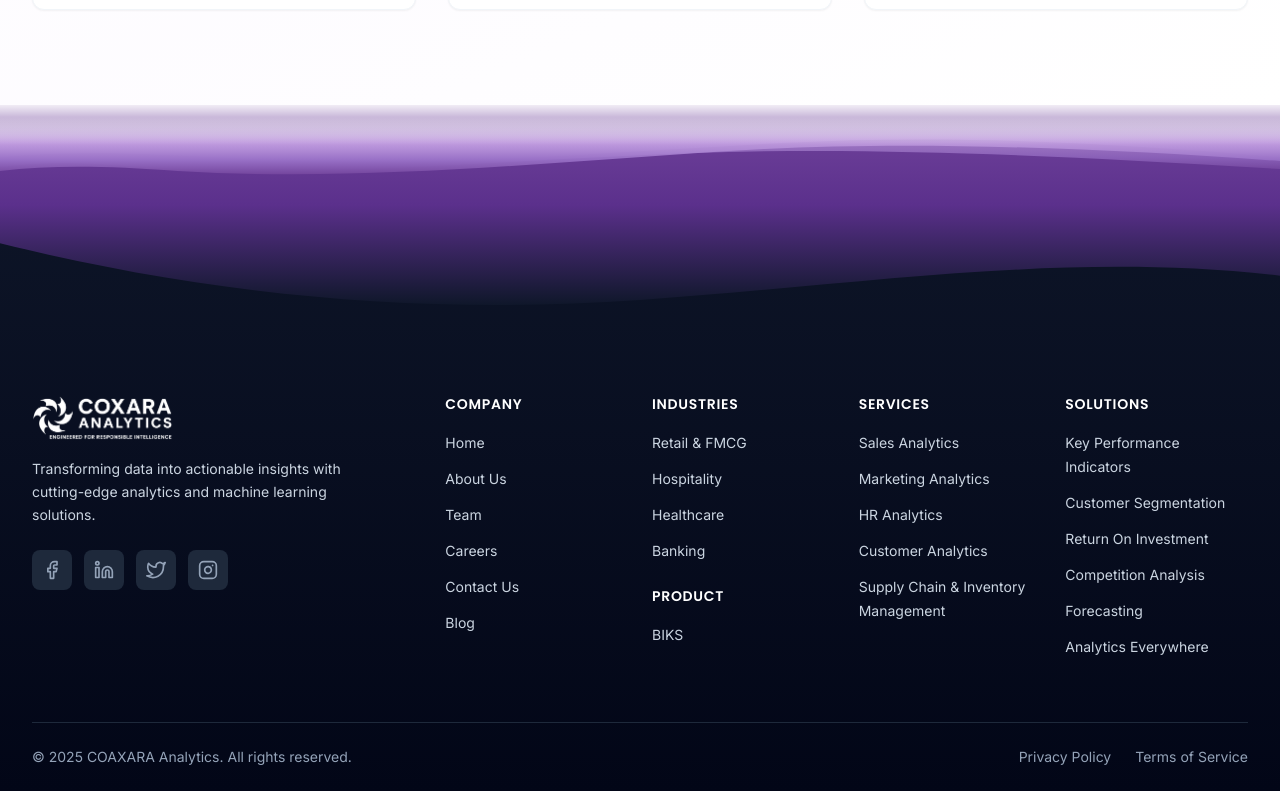
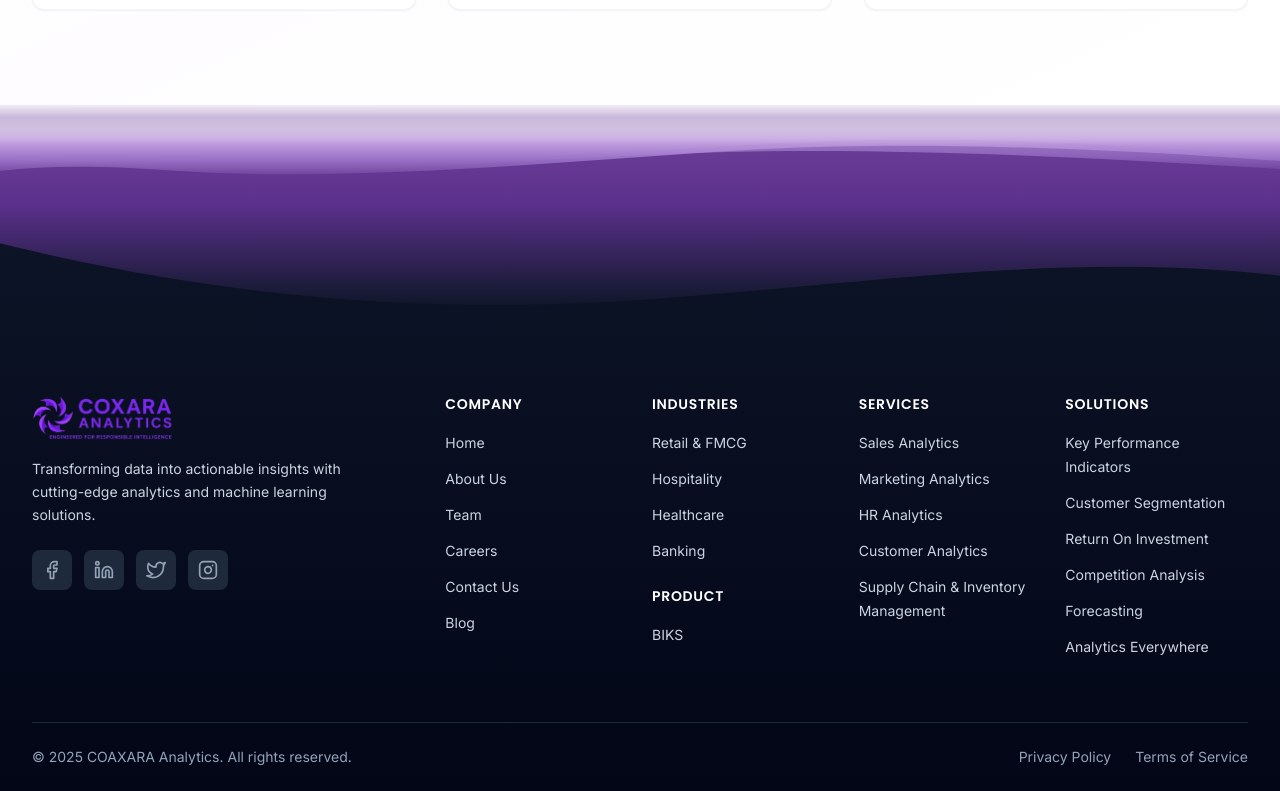
Before and after one commit to Akilesh-programmer/Chandran-Sir-Website, a React (Vite) app in the folder client/: page / in a window 1280 px wide. Shown: the part 4832-5623 px from the top of the page. Built offline with nearby package versions, Linux system fonts and the light colour scheme.

Commit message:
Add final logo and icon

```diff
--- a/client/src/components/layout/Footer.jsx
+++ b/client/src/components/layout/Footer.jsx
@@ -262,7 +262,7 @@ const Footer = () => {
                 <img
                   src="/full-logo-Photoroom.png"
                   alt="COAXARA Analytics"
-                  className="h-12 w-auto object-contain brightness-0 invert transition-all duration-300 group-hover:scale-105"
+                  className="h-12 w-auto object-contain transition-all duration-300 group-hover:scale-105"
                 />
               </Link>
               <p className="text-secondary-300 text-sm leading-relaxed mb-6 max-w-xs">
```
Also changed, not shown: client/public/logo-Photoroom.png, client/public/logo.png (added).
